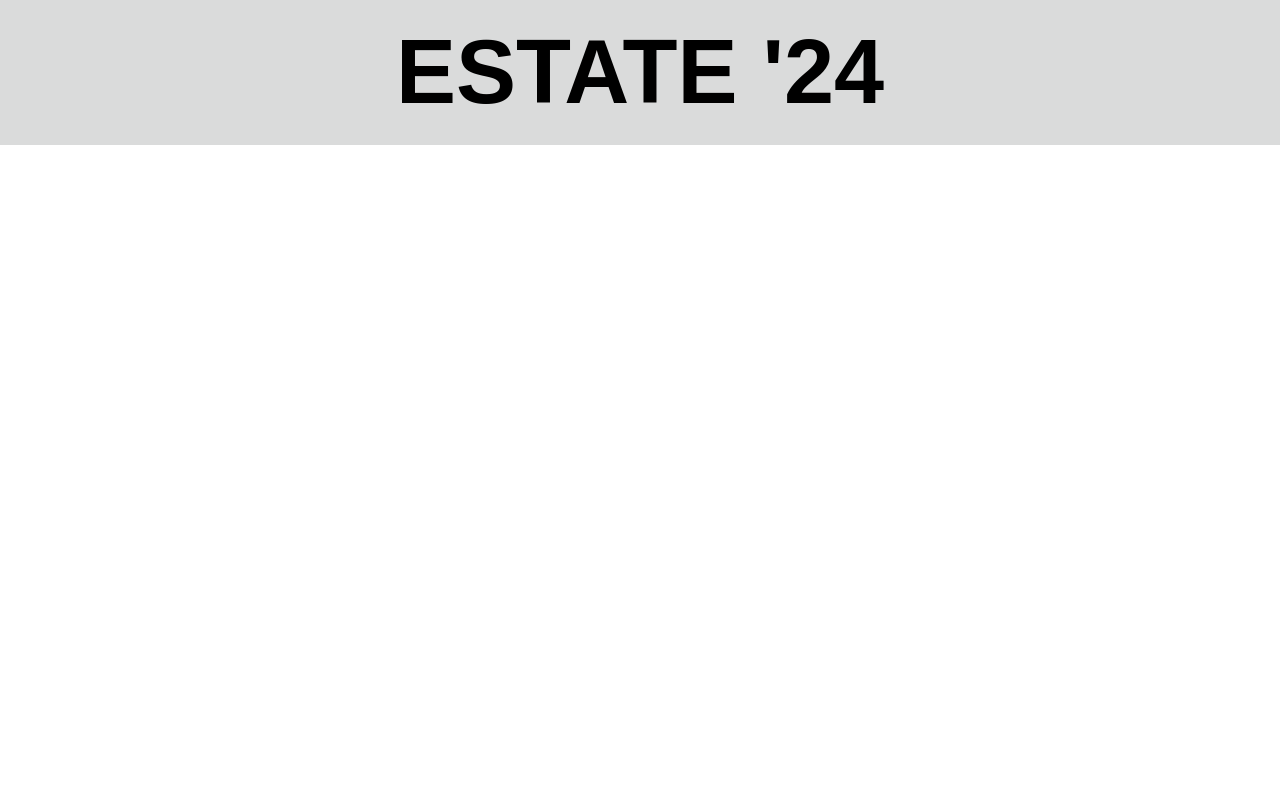
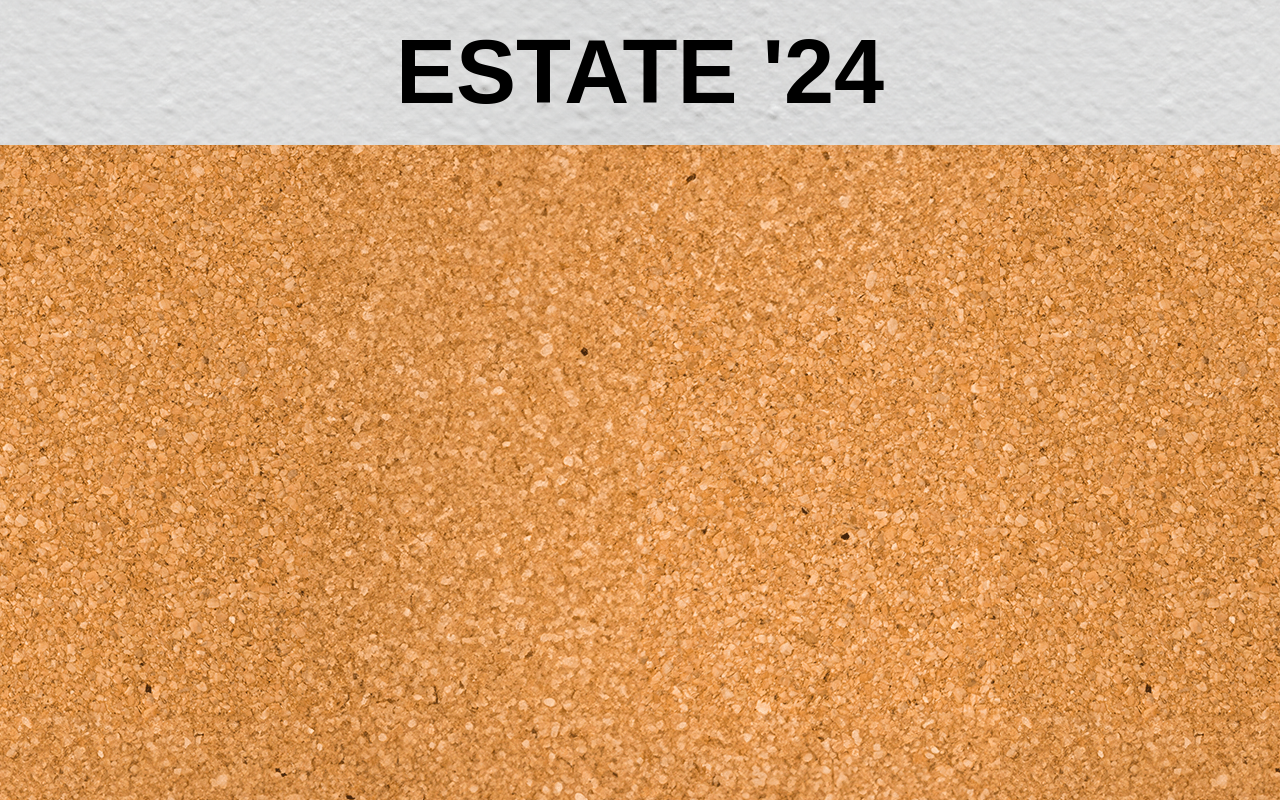
Before and after one commit to giorgio-marzo/js-photo-blog, a plain HTML site: page index.html in a window 1280 px wide. Drawn offline with Linux system fonts and the light colour scheme; a web font is replaced by a local one.

Commit message:
[UPD] modificato gli sfondi pagina

```diff
--- a/css/style.css
+++ b/css/style.css
@@ -8,7 +8,7 @@
 /* PROPIETA' HEADER*/
 
 header{
-background-color: #DADBDB;
+background-image: url(../img/wall.png);
 }
 
 .js-center{
@@ -29,6 +29,14 @@ background-color: #DADBDB;
    font-weight:800;
 }
 
+/* PROPIETA' MAIN */
+
+main{
+    background-image: url(../img/cork.png);
+    width: auto;
+    height: calc(100vh - 145px);
+}
+
 /* PROPIETA' RIUTILIZZABILI*/
 
 .d-flex{
--- a/index.html
+++ b/index.html
@@ -19,7 +19,9 @@
 <body>
     <header>
         <div class="d-flex js-center al-center titoli" id="testa">ESTATE '24</div>
-    </header>
+    </header> <!--FINE HEADER-->
+
+    <main></main>
 
     <script src="./js/script.js"></script>
 </body>
```
Also changed, not shown: img/cork.png (added), img/pin.svg (added), img/wall.png (added).
